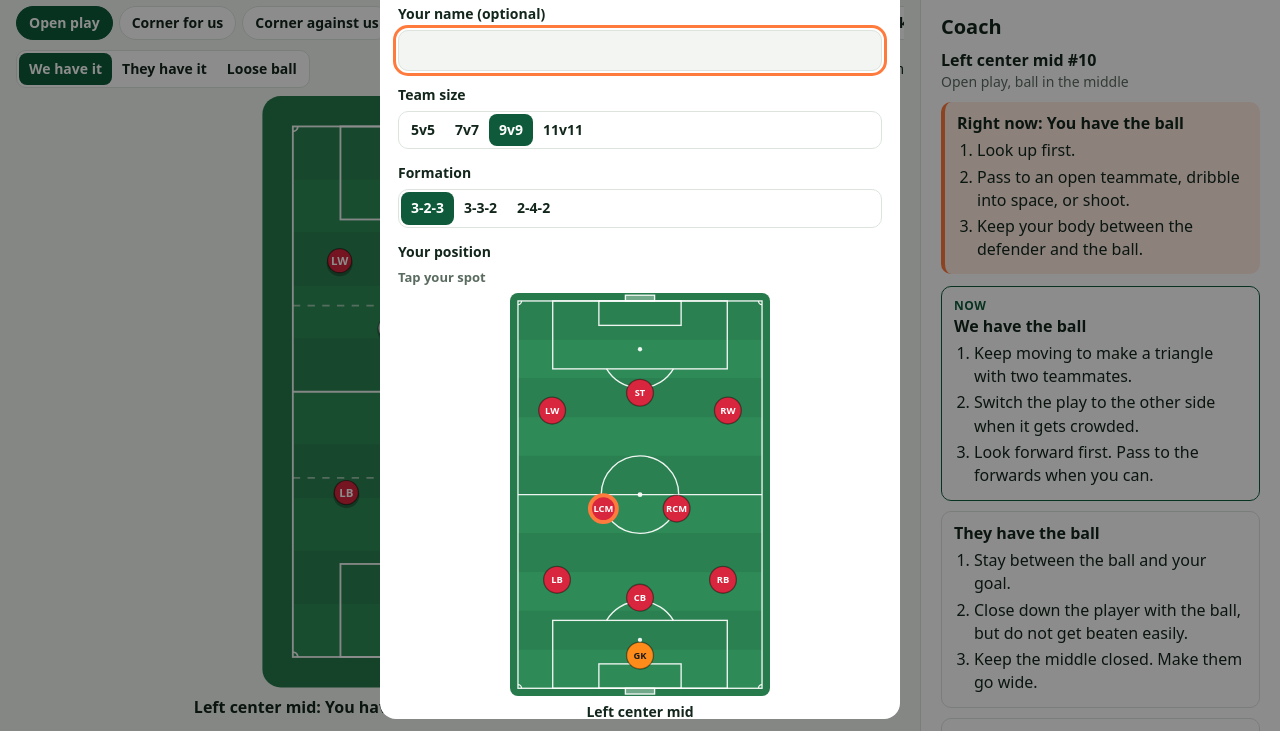
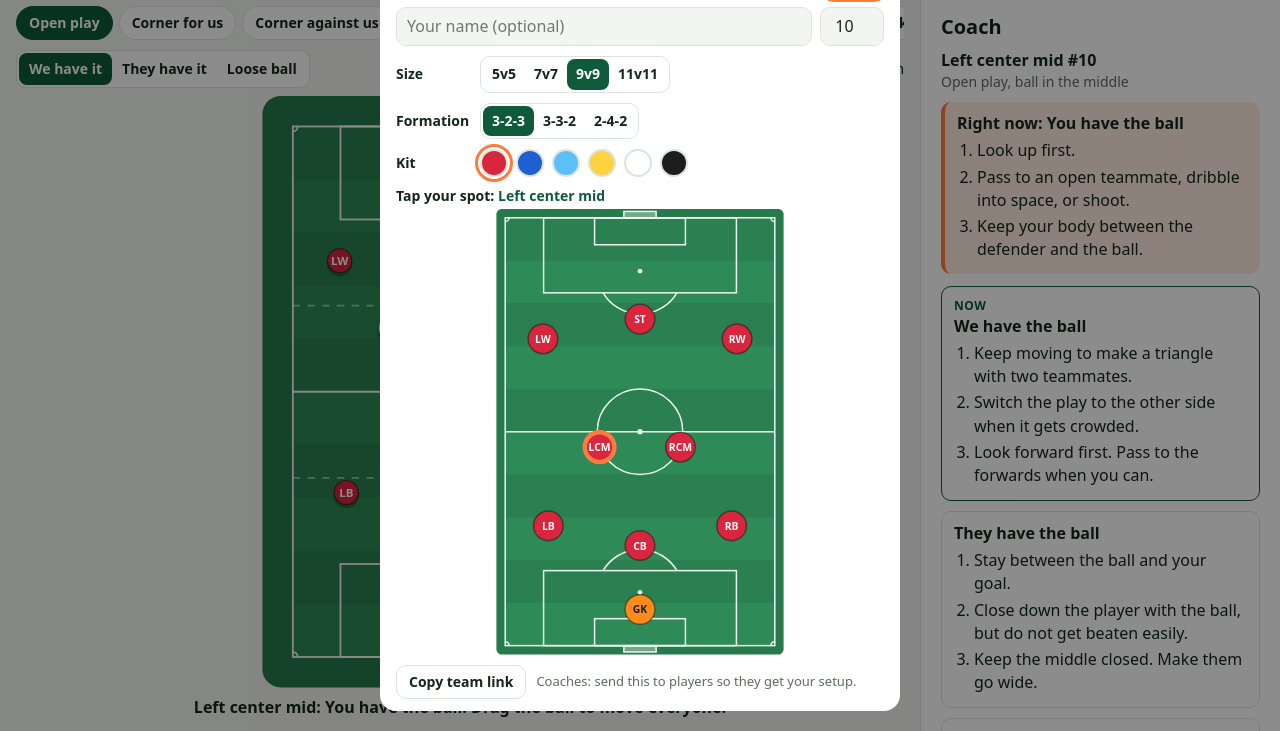
Before and after one commit to alejbasurto7/soccer-positioning, a plain HTML site: page index.html in a window 1280 px wide. Shown: the part 69-800 px from the top of the page. Drawn offline with Linux system fonts and the light colour scheme.

Commit message:
Fit the My Team screen on one screen
Compact the setup dialog: Done button in the header, name and number on
one row, inline size/formation/kit rows, and a mini field that takes the
leftover height. Short landscape screens put the field beside the settings.

Co-Authored-By: Claude Opus 5.5 <noreply@anthropic.com>
Claude-Session: https://claude.ai/code/session_01CJnSgkx9Z9QceGc1TEBbtY

```diff
--- a/index.html
+++ b/index.html
@@ -67,31 +67,27 @@
 
 <dialog id="setup">
   <form method="dialog" class="setup">
-    <h2>My team</h2>
-    <label class="field">Your name (optional)
-      <input id="nameIn" maxlength="20" autocomplete="off">
-    </label>
-    <div class="field">Team size
-      <div class="seg" id="sizeSeg"></div>
+    <div class="setup-head">
+      <h2>My team</h2>
+      <button class="btn small" id="doneBtn" value="done">Done</button>
     </div>
-    <div class="field">Formation
-      <div class="seg wrap" id="formSeg"></div>
+    <div class="setup-main">
+      <div class="row">
+        <input id="nameIn" class="grow" maxlength="20" autocomplete="off" placeholder="Your name (optional)" aria-label="Your name (optional)">
+        <input id="numIn" class="num" type="number" min="0" max="99" inputmode="numeric" placeholder="#" aria-label="Shirt number">
+      </div>
+      <div class="field inline"><span>Size</span><div class="seg" id="sizeSeg"></div></div>
+      <div class="field inline"><span>Formation</span><div class="seg wrap" id="formSeg"></div></div>
+      <div class="field inline"><span>Kit</span><div class="kits" id="kitRow"></div></div>
     </div>
-    <div class="field">Your position <span class="muted small">Tap your spot</span>
-      <svg id="miniField" class="mini"></svg>
-      <div id="posName" class="pos-name"></div>
+    <div class="field pos">
+      <div class="pos-label">Tap your spot: <span id="posName" class="pos-name"></span></div>
+      <div class="mini-wrap"><svg id="miniField" class="mini"></svg></div>
     </div>
-    <div class="field">Your kit
-      <div class="kits" id="kitRow"></div>
+<div class="setup-foot">
+      <button type="button" class="btn ghost small" id="shareBtn">Copy team link</button>
+      <p class="muted small">Coaches: send this to players so they get your setup.</p>
     </div>
-    <label class="field">Shirt number
-      <input id="numIn" type="number" min="0" max="99" inputmode="numeric">
-    </label>
-    <div class="setup-actions">
-      <button type="button" class="btn ghost" id="shareBtn">Copy team link</button>
-      <button class="btn" id="doneBtn" value="done">Done</button>
-    </div>
-    <p class="muted small">Coaches: set the team size and formation, then copy the team link and send it to your players. Everything stays on the device. No account needed.</p>
   </form>
 </dialog>
 
--- a/styles.css
+++ b/styles.css
@@ -103,18 +103,46 @@ ol.tips li { margin: 3px 0; }
   .panel { max-height: 88dvh; }
 }
 
-/* setup dialog */
-dialog { border: 0; border-radius: 16px; padding: 0; width: min(520px, calc(100vw - 24px)); max-height: calc(100vh - 24px); max-height: calc(100dvh - 24px); background: var(--surface); color: var(--ink); }
+/* setup dialog: always fits one screen; the mini field takes the leftover height */
+dialog { border: 0; border-radius: 16px; padding: 0; width: min(520px, calc(100vw - 24px)); height: min(calc(100vh - 24px), 760px); height: min(calc(100dvh - 24px), 760px); max-height: none; background: var(--surface); color: var(--ink); overflow: hidden; }
 dialog::backdrop { background: rgba(0,0,0,.45); }
-.setup { display: flex; flex-direction: column; gap: 14px; padding: 18px 18px 20px; }
-.field { display: flex; flex-direction: column; gap: 6px; font-weight: 600; font-size: 14px; }
-.field input { border: 1.5px solid var(--rule); border-radius: 10px; padding: 9px 10px; background: var(--bg); font-weight: 500; }
-.mini { width: 100%; max-width: 260px; align-self: center; border-radius: 8px; }
+.setup { height: 100%; display: flex; flex-direction: column; gap: 10px; padding: 14px 16px 12px; }
+.setup-head { display: flex; justify-content: space-between; align-items: center; }
+.setup-main { display: flex; flex-direction: column; gap: 10px; }
+.row { display: flex; gap: 8px; }
+.setup input { border: 1.5px solid var(--rule); border-radius: 10px; padding: 7px 10px; background: var(--bg); font-weight: 500; min-width: 0; }
+.setup input.grow { flex: 1; }
+.setup input.num { width: 64px; text-align: center; }
+.field { display: flex; flex-direction: column; gap: 4px; font-weight: 600; font-size: 14px; }
+.field.inline { flex-direction: row; align-items: center; gap: 10px; }
+.field.inline > span { width: 74px; flex: none; }
+.setup .seg button { padding: 5px 9px; }
+@media (max-width: 420px) {
+  .field.inline > span { width: auto; min-width: 34px; }
+  .setup .seg button { padding: 4px 7px; font-size: 13px; }
+  .setup-foot p { font-size: 12px; }
+  .setup .kits { flex-wrap: nowrap; gap: 6px; }
+}
+.field.pos { flex: 1 1 0; min-height: 0; }
+.mini-wrap { flex: 1 1 0; min-height: 120px; position: relative; }
+.mini { position: absolute; inset: 0; width: 100%; height: 100%; }
 .mini .dot { cursor: pointer; }
-.pos-name { text-align: center; font-weight: 700; }
-.kits { display: flex; gap: 10px; flex-wrap: wrap; }
-.kits button { width: 40px; height: 40px; border-radius: 50%; border: 2px solid var(--rule); }
+.pos-label { line-height: 1.3; }
+.pos-name { font-weight: 800; color: var(--brand); }
+.kits { display: flex; gap: 8px; flex-wrap: wrap; }
+.kits button { width: 28px; height: 28px; border-radius: 50%; border: 2px solid var(--rule); }
 .kits button[aria-checked="true"] { outline: 3px solid var(--accent); outline-offset: 2px; }
-.setup-actions { display: flex; justify-content: space-between; gap: 8px; }
+.setup-foot { display: flex; align-items: center; gap: 10px; }
+.setup-foot p { margin: 0; line-height: 1.3; }
+
+/* short landscape: settings on the left, mini field on the right */
+@media (orientation: landscape) and (max-height: 560px) {
+  dialog { width: min(760px, calc(100vw - 24px)); }
+  .setup { display: grid; grid-template-columns: minmax(0, 1fr) minmax(0, .8fr); grid-template-rows: auto 1fr auto; column-gap: 16px; }
+  .setup-head { grid-column: 1; }
+  .setup-main { grid-column: 1; }
+  .setup-foot { grid-column: 1; }
+  .field.pos { grid-column: 2; grid-row: 1 / -1; }
+}
 
 .toast { position: fixed; left: 50%; bottom: 90px; transform: translateX(-50%); background: #13261C; color: #fff; padding: 10px 16px; border-radius: 10px; z-index: 40; font-weight: 600; }
--- a/sw.js
+++ b/sw.js
@@ -1,5 +1,5 @@
 // Offline support: cache the app shell, serve cache first, refresh in the background.
-const CACHE = 'fys-v3';
+const CACHE = 'fys-v5';
 const FILES = ['./', 'index.html', 'styles.css', 'engine.js', 'tips.js', 'app.js', 'icon.svg', 'icon-192.png', 'icon-512.png', 'manifest.webmanifest'];
 self.addEventListener('install', (e) => { e.waitUntil(caches.open(CACHE).then(c => c.addAll(FILES)).then(() => self.skipWaiting())); });
 self.addEventListener('activate', (e) => {
```
